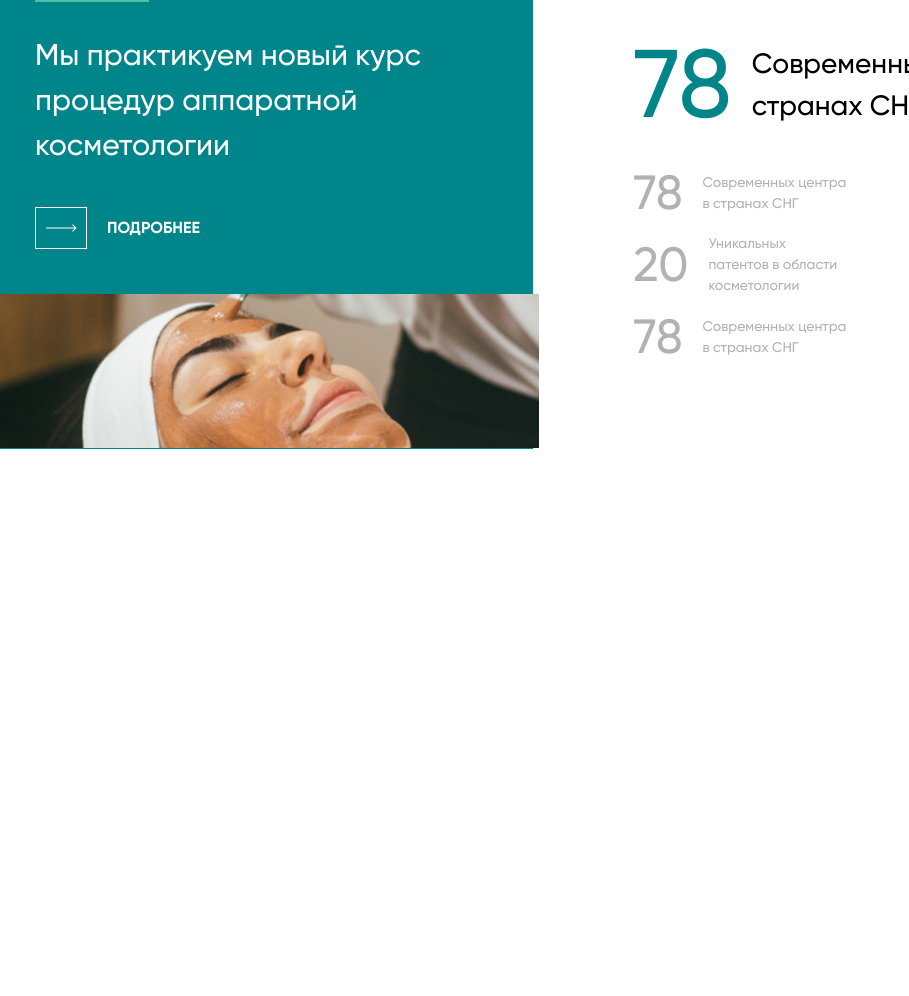
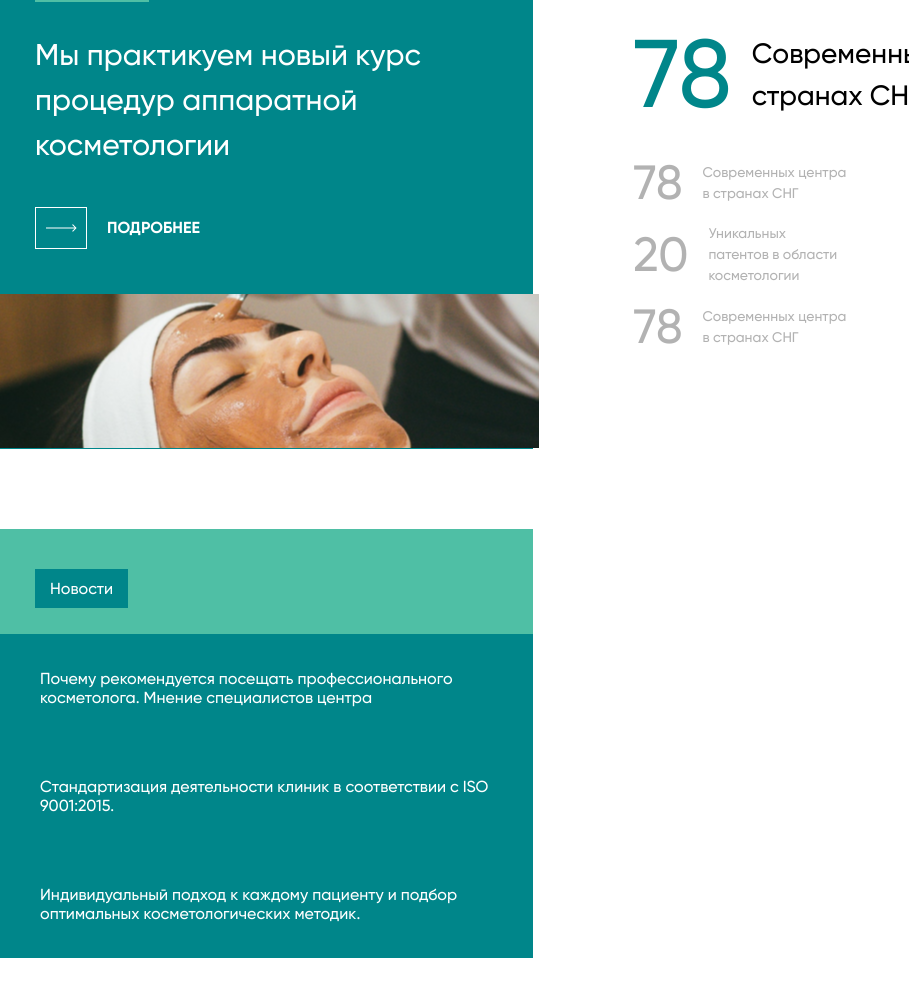
Before and after one commit to extpankov/medi, a website built with webpack: page src/index.html in a window 1280 px wide. Shown: the part 970-1966 px from the top of the page, without its empty margins (0-909 px from the left). Before the commit the page ends 1519 px from the top, so only its background shows below. Built offline with nearby package versions, Linux system fonts and the light colour scheme.

Commit message:
add: mc__mid-news-case in main

```diff
--- a/src/index.html
+++ b/src/index.html
@@ -173,6 +173,18 @@
                     </div>
                 </div>
             </div>
+            <div class="mc__mid-news-case mnc">
+                <div class="mnc__left-container mnlc">
+                    <span class="main__chapter mnc__chapter">
+                        Новости
+                    </span>
+                    <div class="mnlc__box">
+                        <div class="mnlc__case mnlc__case-1">Почему рекомендуется посещать профессионального косметолога. Мнение специалистов центра</div>
+                        <div class="mnlc__case mnlc__case-2">Стандартизация деятельности клиник в соответствии с ISO 9001:2015.</div>
+                        <div class="mnlc__case mnlc__case-3">Индивидуальный подход к каждому пациенту и подбор оптимальных косметологических методик.</div>
+                    </div>
+                </div>
+            </div>
         </div>
     </main>
 </body>
--- a/src/index.js
+++ b/src/index.js
@@ -24,6 +24,6 @@ $('.rnc__case').hover(
         if ($('.rnc__case-active').length == 0) {
             $('.rnc__case').first().addClass('rnc__case-active')
         }
-    }, 10);
+    }, 1);
 }
 )
--- a/src/style.scss
+++ b/src/style.scss
@@ -109,6 +109,11 @@ html, body {
     align-items: center;
     cursor: pointer;
     text-transform: uppercase;
+}
+
+.hb__button:hover {
+    background-color: $accent-2;
+    transition: 0.2s;
 }
 
 .hb__eye {
@@ -294,6 +299,7 @@ html, body {
     display: grid;
     grid-template-columns: 5fr 7fr;
     grid-template-rows: 526px;
+    row-gap: 80px;
     position: relative;
     font-family: Gilroy;
     font-style: normal;
@@ -366,7 +372,7 @@ html, body {
     height: 526px;
     color: black;
     margin-left: 100px;
-    padding-top: 10px;
+    // padding-top: 10px;
     display: flex;
     align-items: center;
 }
@@ -427,3 +433,29 @@ html, body {
     top: 0;
     right: 0;
 }
+
+.mc__mid-news-case {
+    // color: black;
+}
+
+.mnc__left-container {
+    background-color: $accent-2;
+    padding-top: 50px;
+}
+
+.mnc__chapter {
+    background-color: $accent-1;
+    margin-left: 35px;
+}
+
+.mnlc__box {
+    display: grid;
+    width: 100%;
+    margin-top: 36px;
+}
+
+.mnlc__case {
+    padding: 35px 40px;
+    background-color: $accent-1;
+    cursor: default;
+}
```
Also changed, not shown: src/style.min.css, 1 other file.
